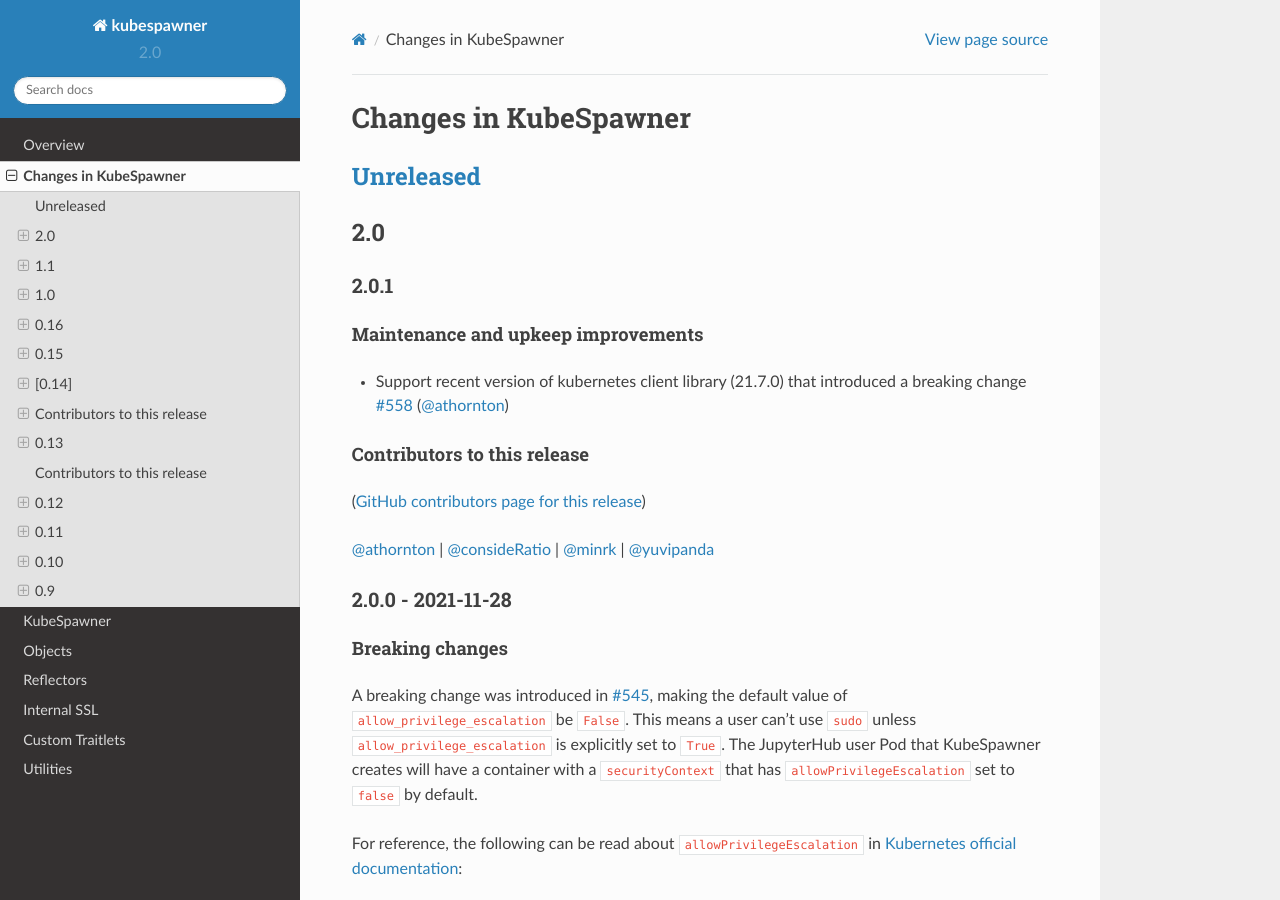
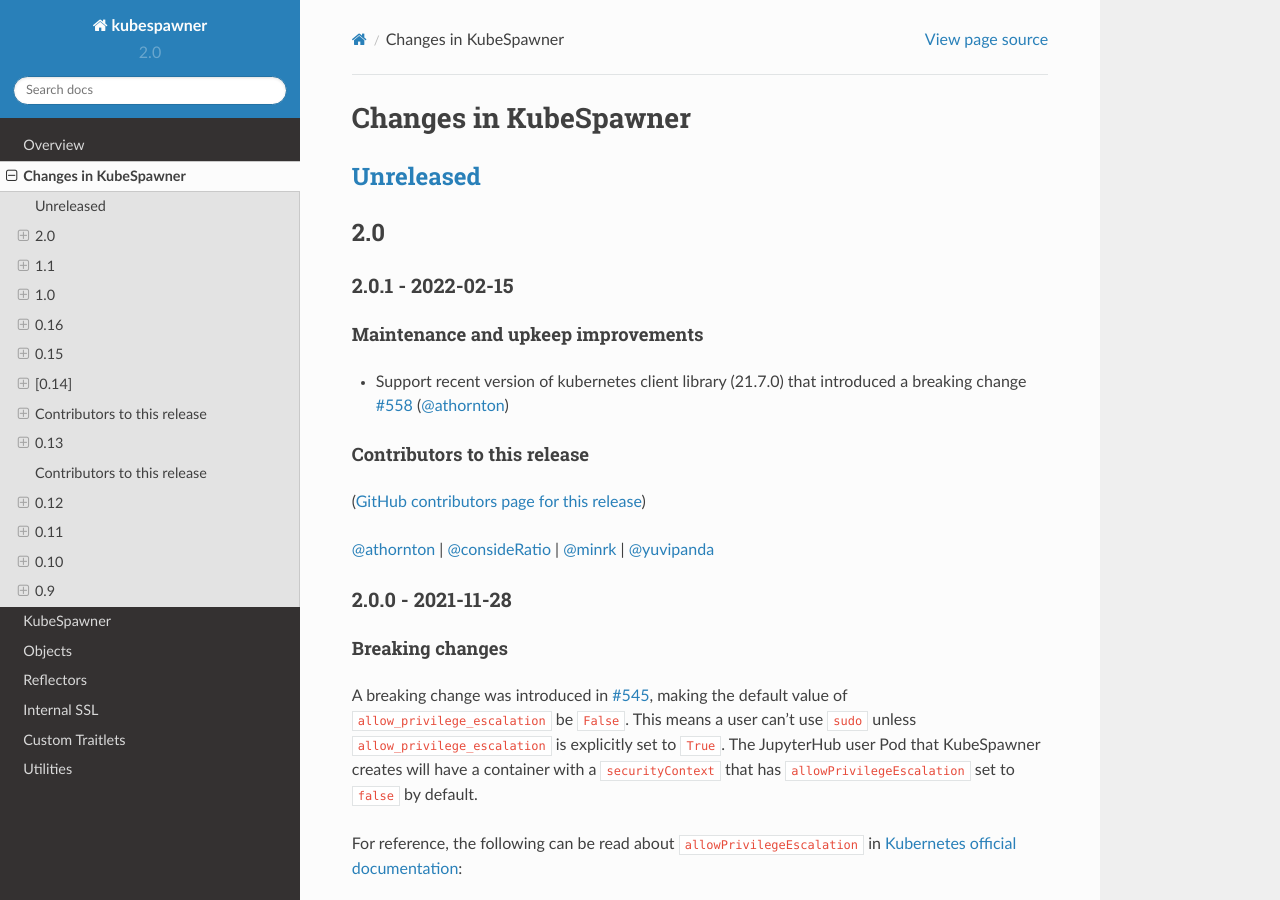
Before and after one commit to jupyterhub/kubespawner, a Sphinx documentation site: the page built from docs/source/changelog.md, in a window 1280 px wide and 900 px high. Built offline with Sphinx 7.4.7 and the Read the Docs theme 2.0.0, drawn with Linux system fonts in a browser that asks for light colours.

Commit message:
Update changelog with release date

```diff
--- a/docs/source/changelog.md
+++ b/docs/source/changelog.md
@@ -6,7 +6,7 @@
 
 ## 2.0
 
-### 2.0.1
+### 2.0.1 - 2022-02-15
 
 #### Maintenance and upkeep improvements
 
```
